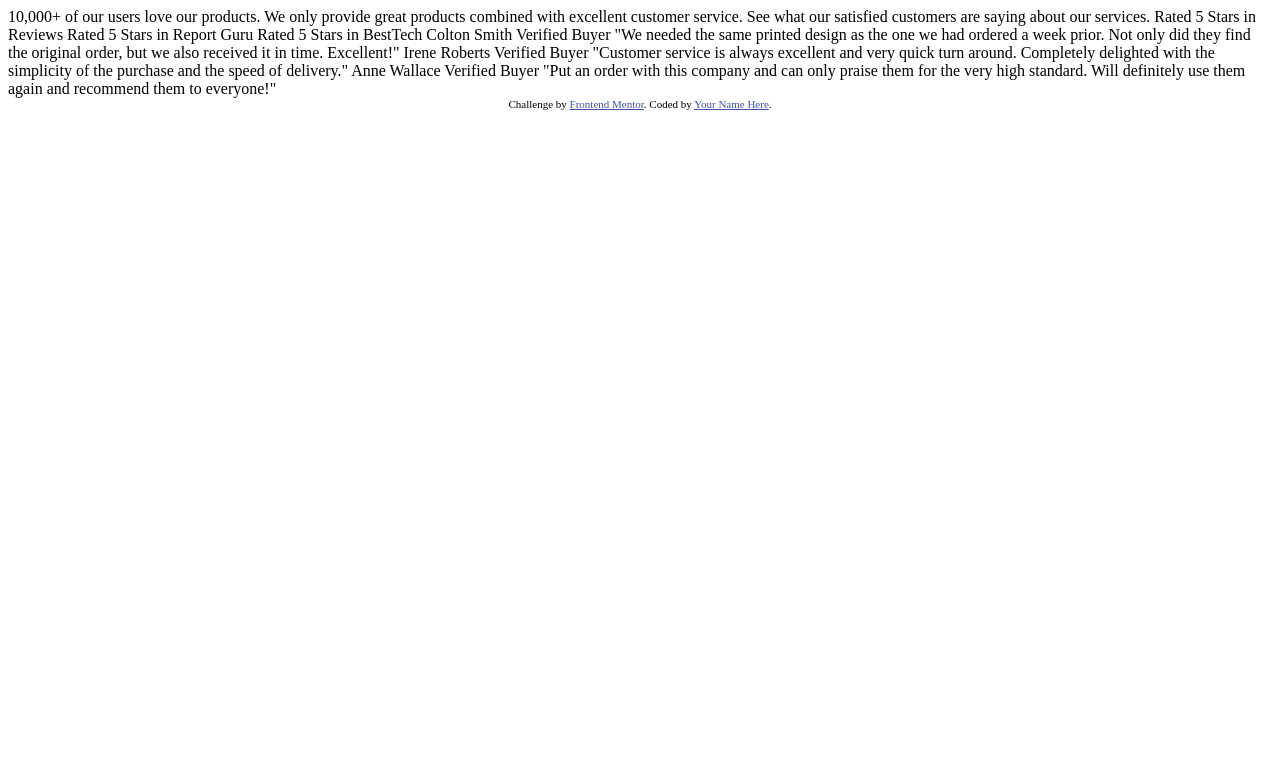
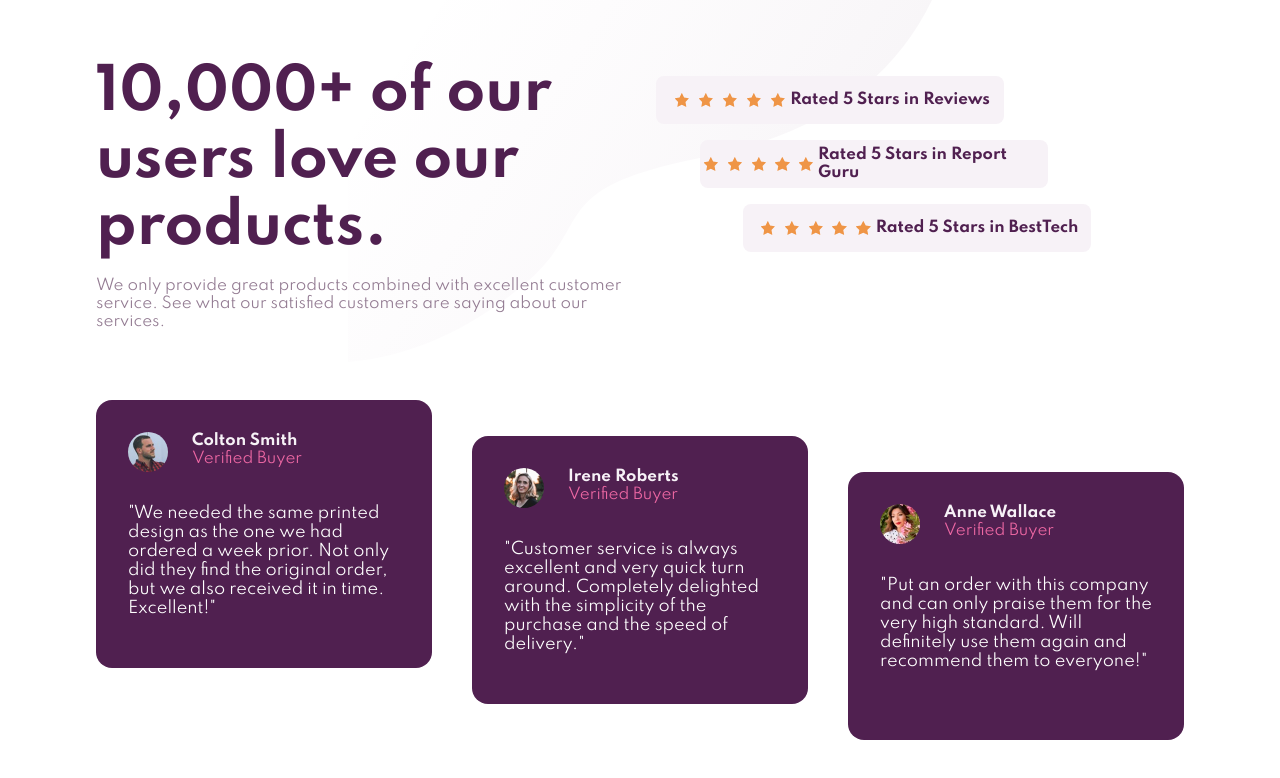
Before and after one commit to nicolasgonzalez98/Social-proof, a plain HTML site: page index.html in a window 1280 px wide. Drawn offline with Linux system fonts and the light colour scheme.

Commit message:
falta los fondos de pantalla

```diff
--- /dev/null
+++ b/css/style.css
@@ -0,0 +1,179 @@
+@import url('https://fonts.googleapis.com/css2?family=Big+Shoulders+Display:wght@700&family=Inter:wght@400;700&family=Kumbh+Sans:wght@400;700&family=Lexend+Deca&family=Outfit:wght@300;400;600&family=Red+Hat+Display:ital,wght@0,500;0,700;0,900;1,500;1,700;1,900&family=Spartan:wght@400;500;700&display=swap');
+
+:root{
+    /*Primary*/
+    --Very-Dark-Magenta: hsl(300, 43%, 22%);
+    --Soft-Pink: hsl(333, 80%, 67%);
+    /*Neutral*/
+    --Dark-Grayish-Magenta: hsl(303, 10%, 53%);
+    --Light-Grayish-Magenta: hsl(300, 24%, 96%);
+    --White: hsl(0, 0%, 100%);
+}
+
+*{
+    margin: 0;
+    padding: 0;
+    box-sizing: content-box;
+}
+
+body{
+    font-family: 'Spartan', sans-serif;
+    font-size: 0.938rem;
+}
+
+main{
+    width: 100vw;
+    height: 100vh;
+    background-color: var(--White);
+    display: flex;
+    justify-content: center;
+    align-items: center;
+    background-image: url(/images/bg-pattern-top-desktop.svg);
+    background-position: top;
+    background-repeat: no-repeat;
+}
+
+.card{
+    width: 85%;
+    height: 85%;
+}
+/*Arriba*/
+.top{
+    height: 50%;
+    width: 100%;
+    display: flex;
+    flex-direction: row;
+
+}
+
+.left{
+    height: 100%;
+    width: 50%;
+
+}
+
+
+article h1{
+    color: var(--Very-Dark-Magenta);
+    font-size: 3.5rem;
+    text-justify:distribute-all-lines;
+    padding-bottom: 1rem;
+}
+
+article p{
+    color: var(--Dark-Grayish-Magenta);
+}
+
+.right{
+
+    height: 100%;
+    width: 40%;
+    display: flex;
+    flex-direction: column;
+    padding: 1rem;
+}
+
+.calificacion{
+    height: 3rem;
+    width: 80%;
+    background-color: var(--Light-Grayish-Magenta);
+    display: flex;
+    justify-content: center;
+    align-items: center;
+    margin-bottom: 1rem;
+    border-radius: 8px;
+    font-weight: 800;
+    color: var(--Very-Dark-Magenta);
+}
+
+
+
+.segunda{
+    align-self: center;
+}
+
+.tercera{
+    align-self:flex-end;
+}
+
+.stars{
+    width: 1rem;
+    height: 1rem;
+}
+
+.star{
+    background-image: url(/images/icon-star.svg);
+    background-repeat: no-repeat;
+    background-size: cover;
+    background-position: center;
+    width: .9rem;
+    height: .9rem;
+    margin: 0 .3rem 0 .3rem;
+}
+
+/*Abajo*/
+.bottom{
+    height: 50%;
+    width: 100%;
+    display: flex;
+    flex-direction: row;
+    justify-content: space-between;
+}
+
+.opinion{
+    background-color: var(--Very-Dark-Magenta);
+    width: 25%;
+    height: 60%;
+    display: flex;
+    flex-direction: column;
+    border-radius: 16px;
+    padding: 2rem;
+}
+
+
+.info{
+    display: flex;
+    flex-direction: row;
+    width: 90%;
+    margin-bottom: 2rem;
+}
+
+.foto{
+    -moz-border-radius: 50%;
+     -webkit-border-radius: 50%;
+     border-radius: 50%;
+     width: 2.5rem;
+     height: 2.5rem;
+     background-position: center;
+     background-size: cover;
+
+}
+
+.nombre{
+    margin-left: 1.5rem;
+}
+
+.name{
+    font-weight: 700;
+    color: var(--Light-Grayish-Magenta);
+}
+
+.comprador{
+    color: var(--Soft-Pink);
+}
+
+.frase{
+    color: white;
+    font-size: medium;
+}
+
+.colton{
+    background-image: url(/images/image-colton.jpg);
+
+}
+
+.irene{
+    background-image: url(/images/image-irene.jpg);
+}
+
+.anne{background-image: url(/images/image-anne.jpg);}
--- a/index.html
+++ b/index.html
@@ -11,51 +11,82 @@
       sizes="32x32"
       href="./images/favicon-32x32.png"
     />
+    <link rel="stylesheet" href="css/style.css">
 
     <title>Frontend Mentor | Social proof section</title>
 
-    <!-- Feel free to remove these styles or customise in your own stylesheet 👍 -->
-    <style>
-      .attribution {
-        font-size: 11px;
-        text-align: center;
-      }
-      .attribution a {
-        color: hsl(228, 45%, 44%);
-      }
-    </style>
+
   </head>
   <body>
-    10,000+ of our users love our products.
+    <main>
+      <div class="card">
+        <div class="top">
+          <div class="left">
+            <article>
+              <h1>10,000+ of our users love our products.</h1>
+              <p>We only provide great products combined with excellent customer service.
+                See what our satisfied customers are saying about our services.</p>
+            </article>
+          </div>
+          <div class="right">
+            <div class="calificacion primera">
+              <p><div class="star"></div><span class="star"></span><span class="star"></span><span class="star"></span><span class="star"></span>Rated 5 Stars in Reviews</p>
+            </div>
+            <div class="calificacion segunda">
+              <p><div class="star"></div><span class="star"></span><span class="star"></span><span class="star"></span><span class="star"></span>Rated 5 Stars in Report Guru</p>
+            </div>
+            <div class="calificacion tercera">
+              <p><div class="star"></div><span class="star"></span><span class="star"></span><span class="star"></span><span class="star"></span>Rated 5 Stars in BestTech</p>
+            </div>
+          </div>
+        </div>
 
-    We only provide great products combined with excellent customer service.
-    See what our satisfied customers are saying about our services.
 
-    Rated 5 Stars in Reviews
-    Rated 5 Stars in Report Guru
-    Rated 5 Stars in BestTech
-
-    Colton Smith
-    Verified Buyer
+        <div class="bottom">
+          <article class="opinion">
+            <div class="info">
+              <div class="foto colton"></div>
+              <div class="nombre">
+                <p class="name">Colton Smith</p>
+                <p class="comprador">Verified Buyer</p>
+              </div>
+            </div>
+            <p class="frase">
               "We needed the same printed design as the one we had ordered a week prior.
               Not only did they find the original order, but we also received it in time.
               Excellent!"
+            </p>
+          </article>
 
-    Irene Roberts
-    Verified Buyer
+          <article class="opinion segunda">
+            <div class="info">
+              <div class="foto irene"></div>
+              <div class="nombre">
+                <p class="name">Irene Roberts </p>
+                <p class="comprador">Verified Buyer</p>
+              </div>
+            </div>
+            <p class="frase">
               "Customer service is always excellent and very quick turn around. Completely
                delighted with the simplicity of the purchase and the speed of delivery."
-
-    Anne Wallace
-    Verified Buyer
+            </p>
+          </article>
+          <article class="opinion tercera">
+            <div class="info">
+              <div class="foto anne"></div>
+              <div class="nombre">
+                <p class="name">Anne Wallace</p>
+                <p class="comprador">Verified Buyer</p>
+              </div>
+            </div>
+            <p class="frase">
               "Put an order with this company and can only praise them for the very high
               standard. Will definitely use them again and recommend them to everyone!"
+            </p>
+          </article>
+        </div>
+      </div>
+    </main>
 
-    <div class="attribution">
-      Challenge by
-      <a href="https://www.frontendmentor.io?ref=challenge" target="_blank"
-        >Frontend Mentor</a
-      >. Coded by <a href="#">Your Name Here</a>.
-    </div>
   </body>
 </html>
```
Lines whose indentation alone changed are shown as unchanged.
